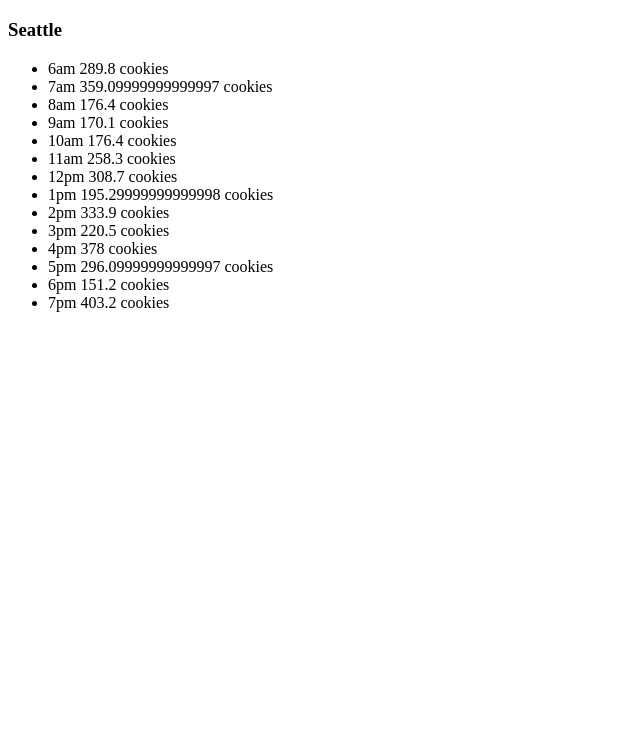
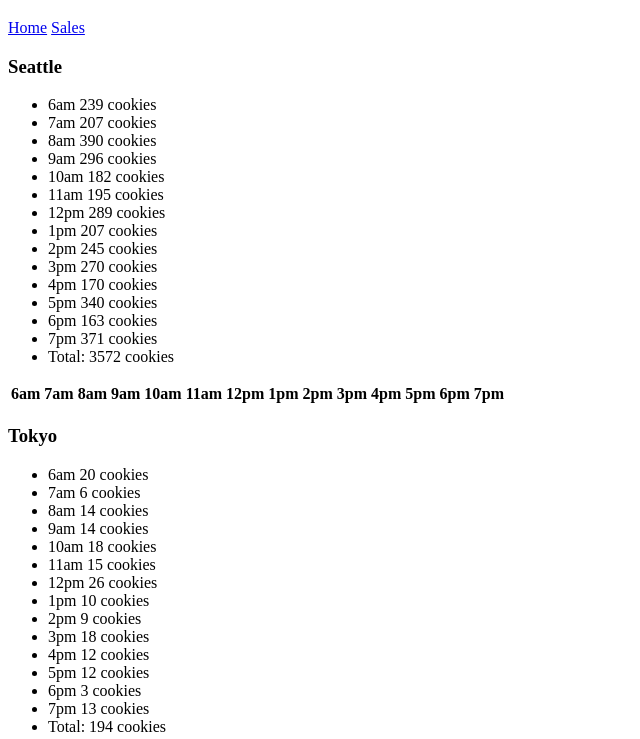
Before and after one commit to Rocio29022000/cookie-stand, a plain HTML site: page sales.html in a window 1280 px wide. Shown: the part 61-800 px from the top of the page, without its empty margins (0-640 px from the left). Drawn offline with Linux system fonts and the light colour scheme.

Commit message:
done the constructor funciton and started doing the table (only have the header row so far)

```diff
--- a/sales.html
+++ b/sales.html
@@ -9,8 +9,12 @@
 <body>
     <header>
         <h1> Sales</h1>
+        <nav>
+            <a href="/">Home</a>
+            <a href="sales.html">Sales</a>
+        </nav>
     </header>
     <div id="shops"></div>
-    <script src="app.js"></script>
+    <script src="script.js"></script>
 </body>
 </html>
--- /dev/null
+++ b/script.js
@@ -0,0 +1,99 @@
+"use strict";
+
+const parentElement = document.getElementById("shops")
+
+//Hours
+const hours = ["6am", "7am", "8am", "9am", "10am", "11am", "12pm", "1pm", "2pm", "3pm", "4pm", "5pm", "6pm", "7pm"];
+
+//Create random number
+function randomNum(min, max){
+    return Math.floor(Math.random() * (max - min + 1) + min);
+}
+
+// Constructor function for shops
+
+function Store(storeName, minCustPerHour, maxCustPerHour, avgCookiesPerCust){
+    this.storeName = storeName;
+    this.minCustPerHour = minCustPerHour;
+    this.maxCustPerHour = maxCustPerHour;
+    this.avgCookiesPerCust = avgCookiesPerCust;
+    this.customersEachHour = [];
+    this.cookiesEachHour = [];
+    this.totalDailyCookies = 0;
+    this.calcCustomersEachHour()
+    this.calcCookiesEachHour()
+    this.render()
+}
+
+Store.prototype.calcCustomersEachHour = function(){
+    for (let i = 0; i < hours.length; i++ ){
+        this.customersEachHour.push(randomNum(this.minCustPerHour, this.maxCustPerHour))
+    }
+    console.log(this.customersEachHour)
+}
+
+Store.prototype.calcCookiesEachHour = function(){
+    for (let i = 0; i < hours.length; i++){
+        let multi = this.customersEachHour[i] * this.avgCookiesPerCust;
+        this.cookiesEachHour.push(multi)
+        this.totalDailyCookies += multi
+    }
+    console.log(this.cookiesEachHour)
+    console.log(this.totalDailyCookies)
+}
+
+Store.prototype.render = function(){
+    const article = document.createElement("article");
+    parentElement.appendChild(article);
+    const h3 = document.createElement("h3");
+    h3.textContent = this.storeName;
+    article.appendChild(h3);
+    const ul = document.createElement("ul");
+    article.appendChild(ul);
+    for (let i = 0; i < hours.length; i++ ){
+        const li = document.createElement("li")
+        li.textContent = ` ${hours[i]}  ${Math.floor(this.cookiesEachHour[i])} cookies `
+        ul.appendChild(li)
+    }
+    const li = document.createElement("li")
+    li.textContent = `Total: ${Math.floor(this.totalDailyCookies)} cookies`
+    ul.appendChild(li)
+
+    // add a data table
+    const table = document.createElement("table");
+    article.appendChild(table);
+
+    // add the header row
+    const headerRow = document.createElement("tr");
+    table.appendChild(headerRow);
+
+    //add table header cells
+    for (let i=0; i < hours.length; i++){
+        let hoursHeaderCell = document.createElement("th")
+        hoursHeaderCell.textContent = hours[i]
+        headerRow.appendChild(hoursHeaderCell)
+    }
+
+    // // add data row
+    // const dataRow = document.createElement("tr");
+    // table.appendChild(dataRow);
+
+    // // add data cell
+    // let cookiesEH = document.createElement("td");
+    // cookiesEH.textContent = this.cookiesEachHour;
+    // dataRow.appendChild(cookiesEH);
+
+
+}
+
+const seattle = new Store("Seattle", 23, 65, 6.3);
+const tokyo = new Store("Tokyo", 3, 24, 1.2);
+const dubai = new Store("Dubai", 11, 38, 3.7);
+const paris = new Store("Paris", 20, 38, 2.3);
+const lima = new Store("Lima", 2, 16, 4.6);
+
+console.log(seattle)
+console.log(tokyo)
+console.log(dubai)
+console.log(paris)
+console.log(lima)
--- a/style.css
+++ b/style.css
@@ -0,0 +1,3 @@
+img{
+    width: 10%
+}
```
Also changed, not shown: index.html (+7 -0 lines).
